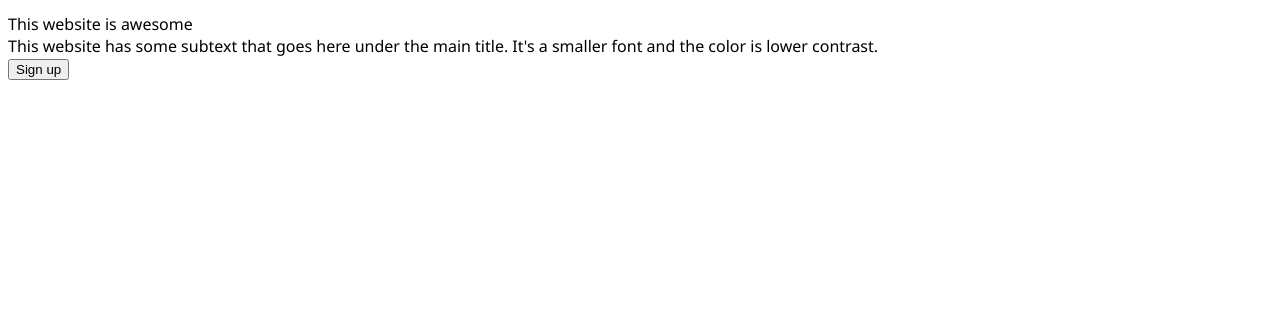
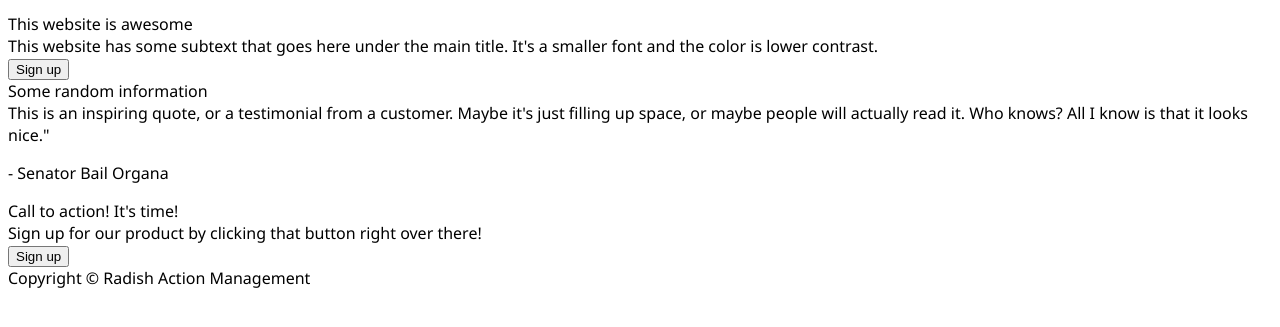
Before and after one commit to sstalbin/landing-page, a plain HTML site: page index.html in a window 1280 px wide. Shown: the part 115-442 px from the top of the page. Drawn offline with Linux system fonts and the light colour scheme.

Commit message:
Finish adding primary content to html file.

```diff
--- a/index.html
+++ b/index.html
@@ -28,9 +28,24 @@
             <div class="place-holder-image"></div>
         </div>
     </div>
-    <div class="info"></div>
-    <div class="quote"></div>
-    <div class="CTA"></div>
-    <div class="footer"></div>
+    <div class="info">
+        <div class="info-headline">Some random information</div>
+        <div class="card">
+        </div>
+    </div>
+    <div class="testimonial">
+        <div class="quote">This is an inspiring quote, or a testimonial from a customer. Maybe it's just filling up space, or maybe people will actually read it. Who knows? All I know is that it looks nice."</div>
+        <p class="attr">- Senator Bail Organa</p>
+    </div>
+    <div class="CTA">
+        <div class="box">
+            <div class="main-CTA">Call to action! It's time!</div>
+            <div class="tiny-text">Sign up for our product by clicking that button right over there!</div>
+            <button>Sign up</button>
+        </div>
+    </div>
+    <div class="footer">
+        <div class="footer-text">Copyright © Radish Action Management</div>
+    </div>
   </body>
 </html>
```
